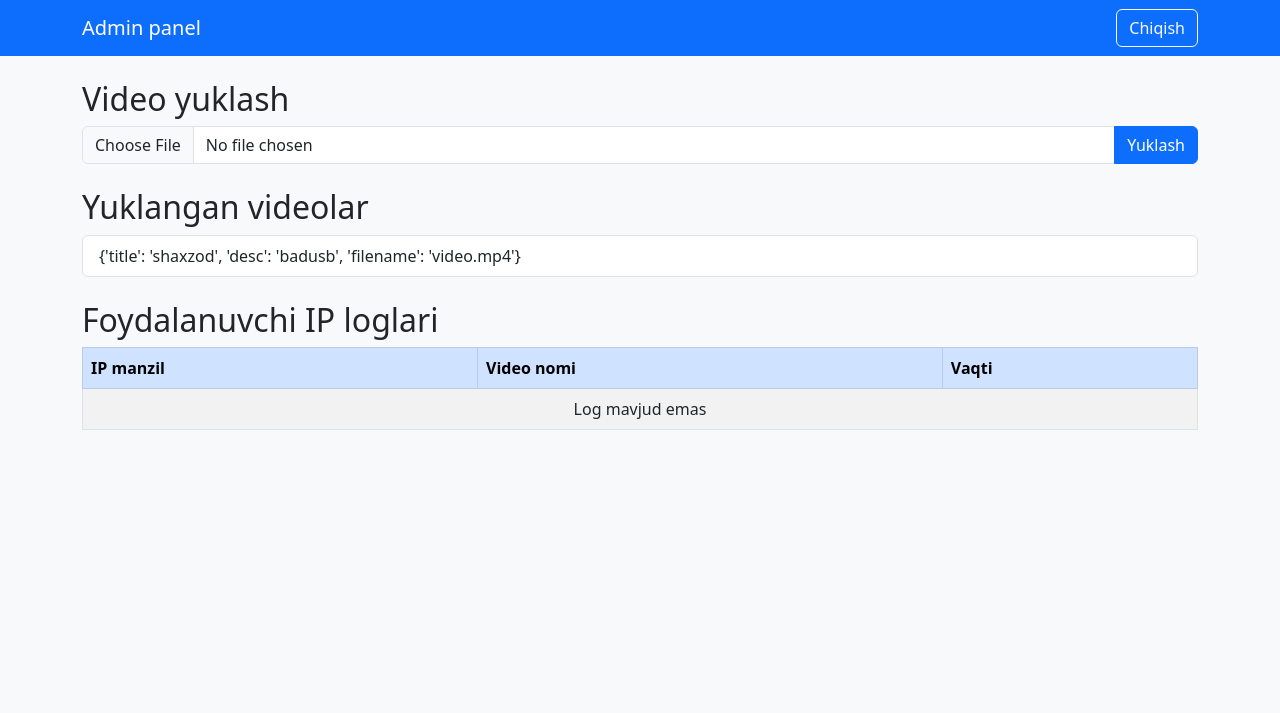
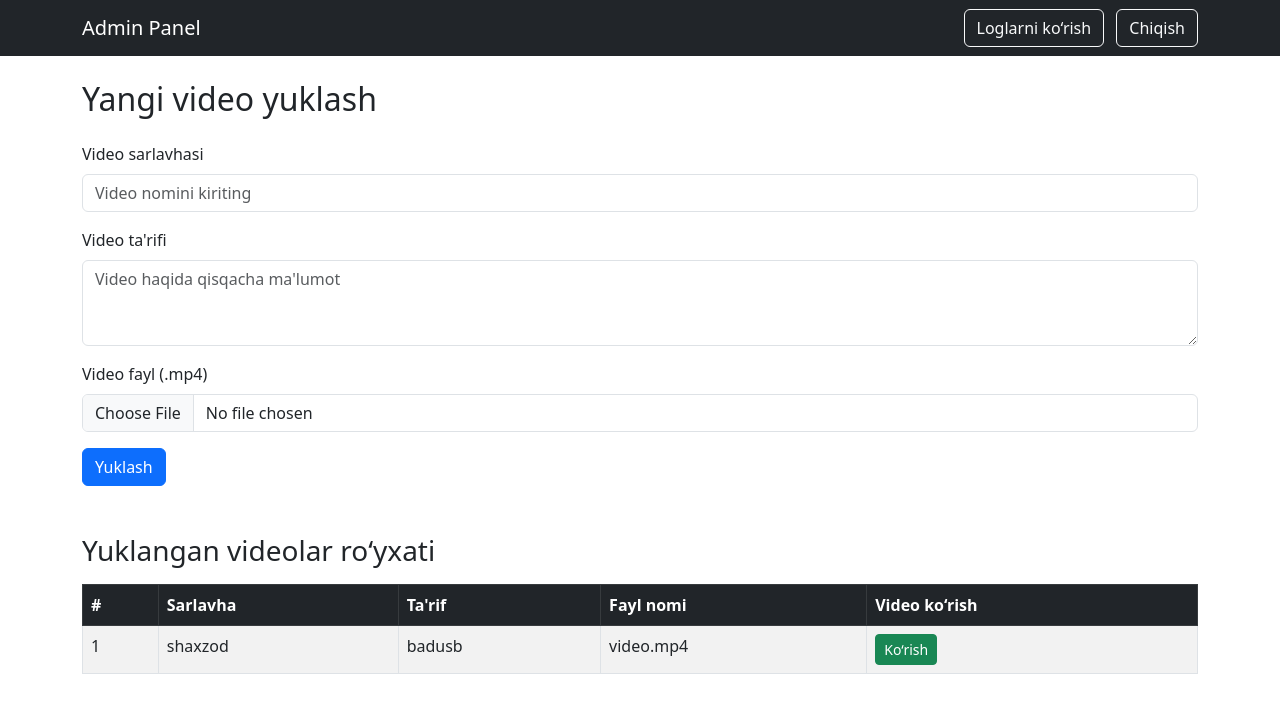
Before and after one commit to shaxzodbara/shaxzod, a Flask app: page /admin in a window 1280 px wide. Shown: the top 713 px of the page. Run offline with Flask 3, Linux system fonts and the light colour scheme; the visitor is signed in with stand-in values (Sample User, id 1).

Commit message:
Update admin.html

```diff
--- a/templates/admin.html
+++ b/templates/admin.html
@@ -3,67 +3,78 @@
 <head>
     <meta charset="UTF-8" />
     <meta name="viewport" content="width=device-width, initial-scale=1" />
-    <title>Admin panel</title>
+    <title>Admin Panel - Video Yuklash</title>
     <link href="https://cdn.jsdelivr.net/npm/bootstrap@5.3.0/dist/css/bootstrap.min.css" rel="stylesheet" />
 </head>
-<body class="bg-light">
-<nav class="navbar navbar-expand-lg navbar-dark bg-primary">
+<body>
+<nav class="navbar navbar-expand-lg navbar-dark bg-dark mb-4">
   <div class="container">
-    <a class="navbar-brand" href="{{ url_for('index') }}">Admin panel</a>
+    <a class="navbar-brand" href="{{ url_for('admin') }}">Admin Panel</a>
     <div>
-      <a href="{{ url_for('admin_logout') }}" class="btn btn-outline-light">Chiqish</a>
+      <a href="{{ url_for('logs') }}" class="btn btn-outline-light me-2">Loglarni ko‘rish</a>
+      <a href="{{ url_for('logout') }}" class="btn btn-outline-light">Chiqish</a>
     </div>
   </div>
 </nav>
 
-<div class="container py-4">
-    <h2>Video yuklash</h2>
+<div class="container">
+    <h2 class="mb-4">Yangi video yuklash</h2>
+
+    <!-- Flash xabarlar -->
     {% with messages = get_flashed_messages(with_categories=true) %}
       {% if messages %}
-        {% for category, msg in messages %}
-          <div class="alert alert-{{ 'success' if category == 'success' else 'warning' }}">{{ msg }}</div>
+        {% for category, message in messages %}
+          <div class="alert alert-{{ category }} alert-dismissible fade show" role="alert">
+            {{ message }}
+            <button type="button" class="btn-close" data-bs-dismiss="alert" aria-label="Close"></button>
+          </div>
         {% endfor %}
       {% endif %}
     {% endwith %}
-    <form method="POST" enctype="multipart/form-data" action="{{ url_for('upload_video') }}" class="mb-4">
-        <div class="input-group">
-            <input type="file" class="form-control" name="video" accept="video/*" required />
-            <button class="btn btn-primary" type="submit">Yuklash</button>
+
+    <form method="POST" enctype="multipart/form-data" class="mb-5">
+        <div class="mb-3">
+            <label for="title" class="form-label">Video sarlavhasi</label>
+            <input type="text" class="form-control" id="title" name="title" placeholder="Video nomini kiriting" required />
         </div>
+        <div class="mb-3">
+            <label for="desc" class="form-label">Video ta'rifi</label>
+            <textarea class="form-control" id="desc" name="desc" rows="3" placeholder="Video haqida qisqacha ma'lumot" required></textarea>
+        </div>
+        <div class="mb-3">
+            <label for="video" class="form-label">Video fayl (.mp4)</label>
+            <input type="file" class="form-control" id="video" name="video" accept=".mp4" required />
+        </div>
+        <button type="submit" class="btn btn-primary">Yuklash</button>
     </form>
 
-    <h2>Yuklangan videolar</h2>
-    <ul class="list-group mb-4">
-        {% for video in videos %}
-            <li class="list-group-item">{{ video }}</li>
-        {% else %}
-            <li class="list-group-item">Video mavjud emas</li>
-        {% endfor %}
-    </ul>
-
-    <h2>Foydalanuvchi IP loglari</h2>
-    <div class="table-responsive">
-        <table class="table table-bordered table-striped align-middle">
-            <thead class="table-primary">
+    <h3>Yuklangan videolar ro‘yxati</h3>
+    {% if videos %}
+    <table class="table table-bordered table-striped mt-3">
+        <thead class="table-dark">
             <tr>
-                    <th>IP manzil</th>
-                    <th>Video nomi</th>
-                    <th>Vaqti</th>
+                <th>#</th>
+                <th>Sarlavha</th>
+                <th>Ta'rif</th>
+                <th>Fayl nomi</th>
+                <th>Video ko‘rish</th>
             </tr>
         </thead>
         <tbody>
-                {% for log in logs %}
+            {% for video in videos %}
             <tr>
-                    <td>{{ log.ip }}</td>
-                    <td>{{ log.video }}</td>
-                    <td>{{ log.time }}</td>
+                <td>{{ loop.index }}</td>
+                <td>{{ video.title }}</td>
+                <td>{{ video.desc }}</td>
+                <td>{{ video.filename }}</td>
+                <td><a href="{{ url_for('video', filename=video.filename) }}" class="btn btn-sm btn-success" target="_blank">Ko‘rish</a></td>
             </tr>
-                {% else %}
-                <tr><td colspan="3" class="text-center">Log mavjud emas</td></tr>
             {% endfor %}
         </tbody>
     </table>
-    </div>
+    {% else %}
+        <p>Hozircha video yuklanmagan.</p>
+    {% endif %}
 </div>
 
 <script src="https://cdn.jsdelivr.net/npm/bootstrap@5.3.0/dist/js/bootstrap.bundle.min.js"></script>
```
Lines whose indentation alone changed are shown as unchanged.
